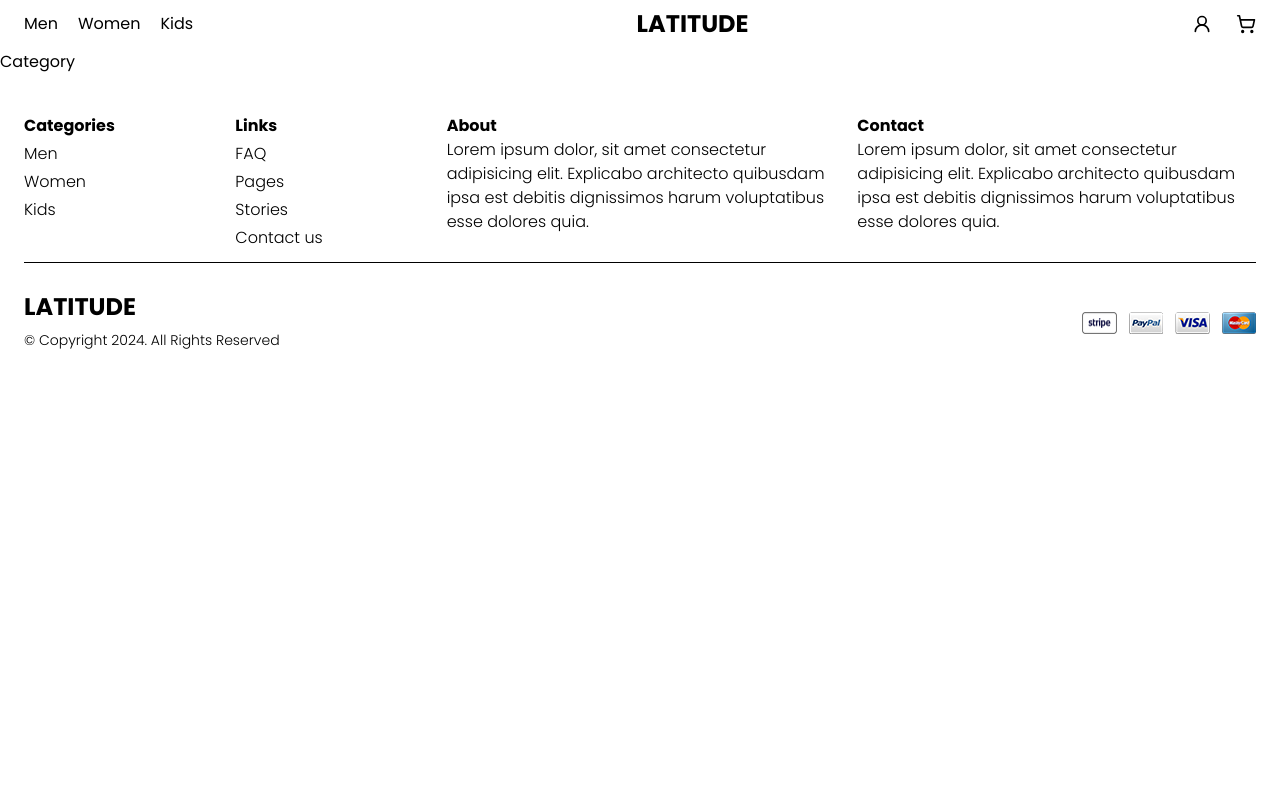
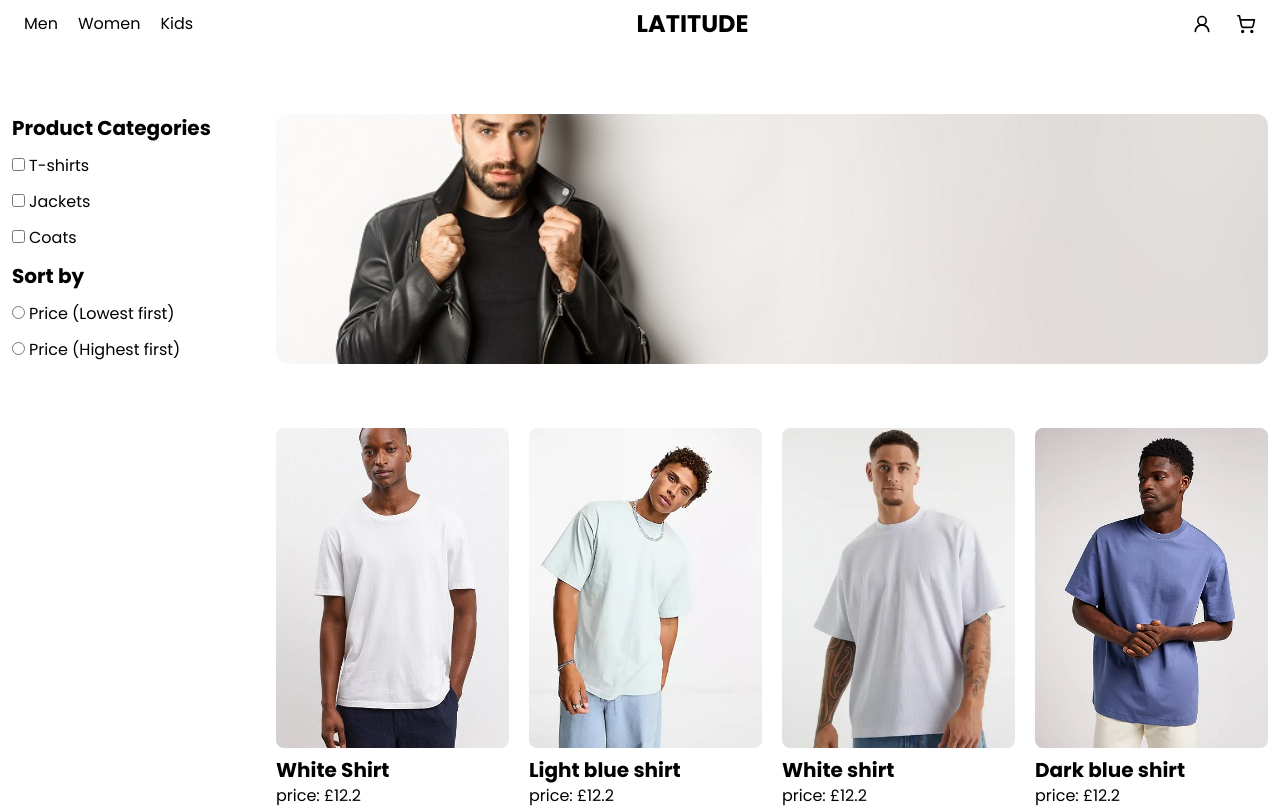
Before and after one commit to OussamaBoussouf/ecommerce-website, a React (Vite) app: page /products/1 in a window 1280 px wide. Shown: the top 808 px of the page. Built offline with nearby package versions, Linux system fonts and the light colour scheme.

Commit message:
products page has been added

```diff
--- /dev/null
+++ b/src/components/List/List.jsx
@@ -0,0 +1,70 @@
+import React from "react";
+//IMAGES
+import shirtOne from "../../assets/img/shirt_1.jpg";
+import shirtTwo from "../../assets/img/shirt_2.jpg";
+import shirtThree from "../../assets/img/shirt_3.webp";
+import shirtFour from "../../assets/img/shirt_5.jpg";
+import Card from "../../components/ui/Card";
+
+function List({categorie}) {
+  const products = [
+    {
+      id: 1,
+      img: shirtOne,
+      price: 12.2,
+      title: "White Shirt",
+    },
+    {
+      id: 2,
+      img: shirtTwo,
+      price: 12.2,
+      title: "Light blue shirt",
+    },
+    {
+      id: 3,
+      img: shirtThree,
+      price: 12.2,
+      title: "White shirt",
+    },
+    {
+      id: 4,
+      img: shirtFour,
+      price: 12.2,
+      title: "Dark blue shirt",
+    },
+    {
+      id: 6,
+      img: shirtOne,
+      price: 12.2,
+      title: "White Shirt",
+    },
+    {
+      id: 7,
+      img: shirtTwo,
+      price: 12.2,
+      title: "Light blue shirt",
+    },
+    {
+      id: 8,
+      img: shirtThree,
+      price: 12.2,
+      title: "White shirt",
+    },
+    {
+      id: 9,
+      img: shirtFour,
+      price: 12.2,
+      title: "Dark blue shirt",
+    },
+  ];
+
+  return (
+    <div className="grid gap-x-5 gap-y-10 grid-cols-2 sm:grid-cols-3 md:grid-cols-auto-fill">
+      {products.map((product) => (
+        <Card key={product.id} product={product} />
+      ))}
+    </div>
+  );
+}
+
+export default List;
--- a/src/components/NewArrivals/NewArrivals.jsx
+++ b/src/components/NewArrivals/NewArrivals.jsx
@@ -39,7 +39,7 @@ function NewArrivals() {
     <section className="max-w-[1300px] mx-auto py-24 px-3 md:px-6 lg:px-0">
       <div className="max-w-[1100px] mx-auto">
         <h2 className="font-poppins-bold text-3xl mb-8">New Arrivals</h2>
-        <div className="grid gap-y-4 justify-items-center sm:grid-cols-2 md:grid-cols-3 lg:grid-cols-4">
+        <div className="grid gap-4 sm:grid-cols-2 md:grid-cols-3 lg:grid-cols-4">
           {products.map((product) => (
             <Card key={product.id} product={product}/>
           ))}
--- a/src/components/ui/Card.jsx
+++ b/src/components/ui/Card.jsx
@@ -1,9 +1,10 @@
 import React from "react";
 
 function Card({product}) {
+  //w-56
   return (
-    <div className="w-56 flex-shrink-0" key={product.id}>
-      <div className="h-80 overflow-hidden mb-2">
+    <div key={product.id}>
+      <div className="h-60 md:h-80 overflow-hidden mb-2">
         <img
           src={product.img}
           alt="shirt image"
--- a/src/pages/Products/Products.jsx
+++ b/src/pages/Products/Products.jsx
@@ -1,11 +1,66 @@
-import React from "react";
+import React, { useState } from "react";
+import menCollectionBanner from "../../assets/img/men-collection-banner.jpg";
+import List from "../../components/List/List";
+import { useParams } from "react-router-dom";
 
 function Products() {
-    return (
-        <div>
-            Category
+  const catId = parseInt(useParams().id);
+  const [price, setPrice] = useState(null);
+
+  return (
+    <div className="max-w-[1300px] mx-auto py-16 px-3 md:flex md:gap-10 lg:gap-16">
+      <aside className="min-w-[200px]">
+        <div className="md:sticky md:top-3">
+          <h2 className="font-poppins-bold text-xl mb-3">Product Categories</h2>
+          <div className="space-x-1 mb-3">
+            <input type="checkbox" id="1" />
+            <label htmlFor="1">T-shirts</label>
+          </div>
+          <div className="space-x-1 mb-3">
+            <input type="checkbox" id="2" />
+            <label htmlFor="2">Jackets</label>
+          </div>
+          <div className="space-x-1 mb-3">
+            <input type="checkbox" id="3" />
+            <label htmlFor="3">Coats</label>
+          </div>
+          <div>
+            <h2 className="font-poppins-bold text-xl mb-3">Sort by</h2>
+            <div className="space-x-1 mb-3">
+              <input
+                type="radio"
+                name="price"
+                value="asc"
+                id="asc"
+                onChange={(e) => setPrice(e.target.value)}
+              />
+              <label htmlFor="asc">Price (Lowest first)</label>
+            </div>
+            <div className="space-x-1 mb-3">
+              <input
+                type="radio"
+                name="price"
+                value="desc"
+                id="desc"
+                onChange={(e) => setPrice(e.target.value)}
+              />
+              <label htmlFor="desc">Price (Highest first)</label>
+            </div>
+          </div>
         </div>
-    );
+      </aside>
+      <section className="flex-grow">
+        <div className="mb-16">
+          <img
+            className="rounded-xl w-full object-cover max-h-[250px]"
+            src={menCollectionBanner}
+            alt="men collection banner"
+          />
+        </div>
+        <List categorie={catId}/>
+      </section>
+    </div>
+  );
 }
 
 export default Products;
--- a/tailwind.config.js
+++ b/tailwind.config.js
@@ -11,6 +11,9 @@ export default {
         "light-blue": "#6ccdc2",
 
       },
+      gridTemplateColumns: {
+        'auto-fill': 'repeat(auto-fill, minmax(14rem, 1fr))',
+      },
       colors:{
         "dark-blue": "#19302e"
       },
```
Also changed, not shown: src/assets/img/men-collection-banner.jpg (added).
